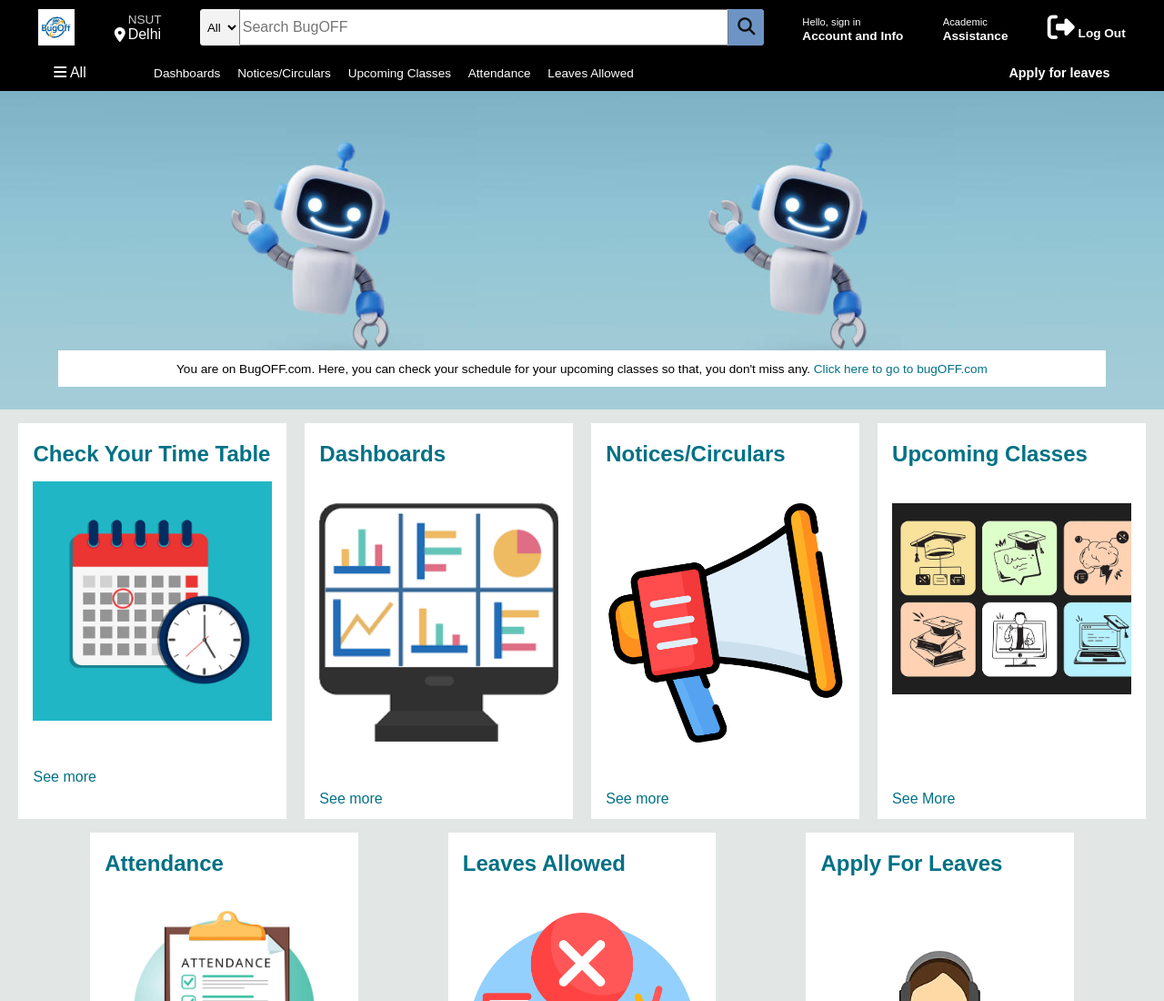
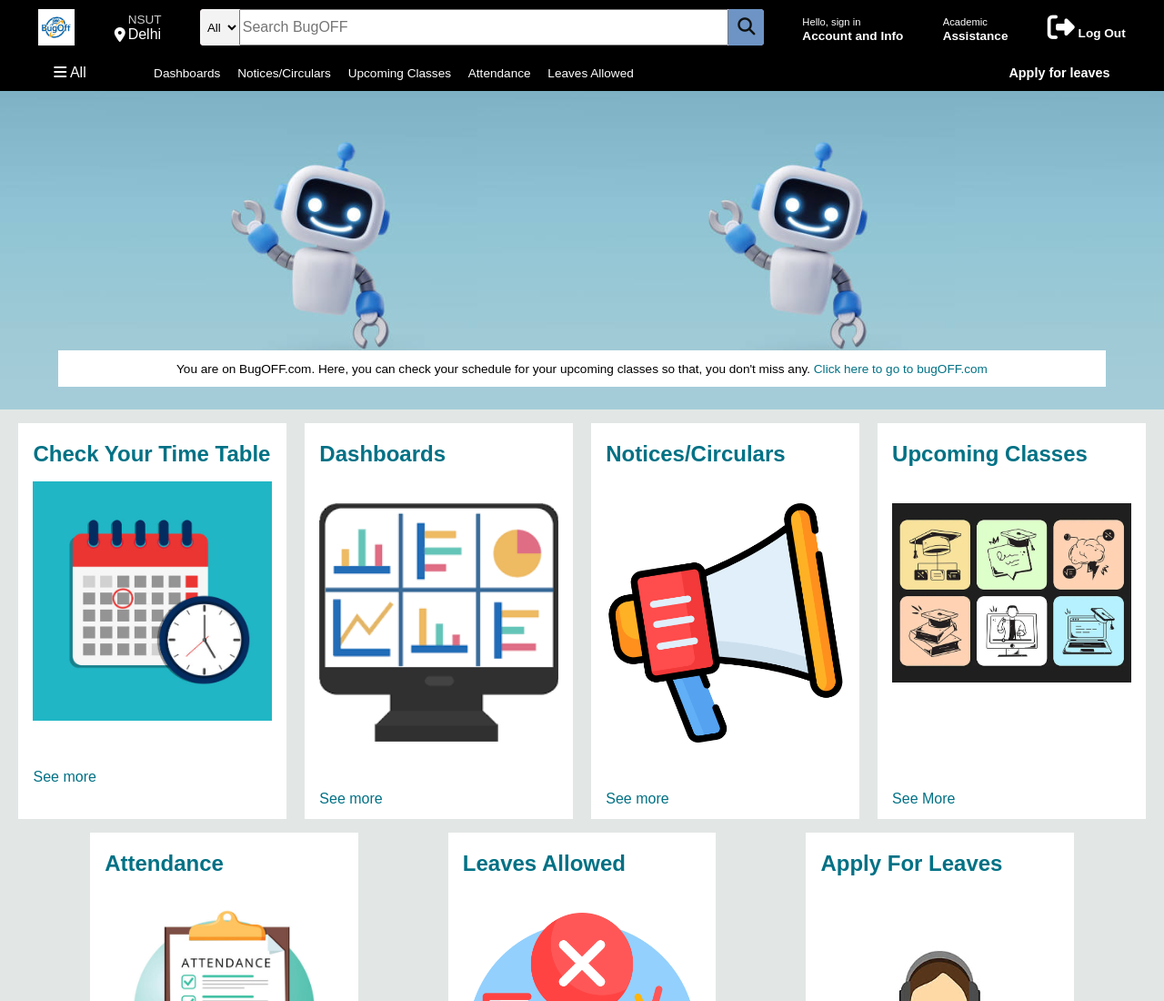
Before and after one commit to jain71314-spec/SIH-, a plain HTML site: page index.html in a window 1280 px wide. Shown: the top 1100 px of the page at 91% size. Drawn offline with Linux system fonts and the light colour scheme.

Commit message:
Update index.html

```diff
--- a/index.html
+++ b/index.html
@@ -113,7 +113,7 @@
         <div class="box-content">
             <a href="upcomingClassesSIH.html" class="X">
             <h2>Upcoming Classes</h2>
-            <div class="box-img" style="background-image: url('box4_image.webp'); background-size: auto 210px; background-repeat: no-repeat; margin-top: 40px;"></div>
+            <div class="box-img" style="background-image: url('box4_image.webp'); background-size: contain; background-repeat: no-repeat; margin-top: 40px;"></div>
             <p>See More</p>
             </a>
         </div>
```
